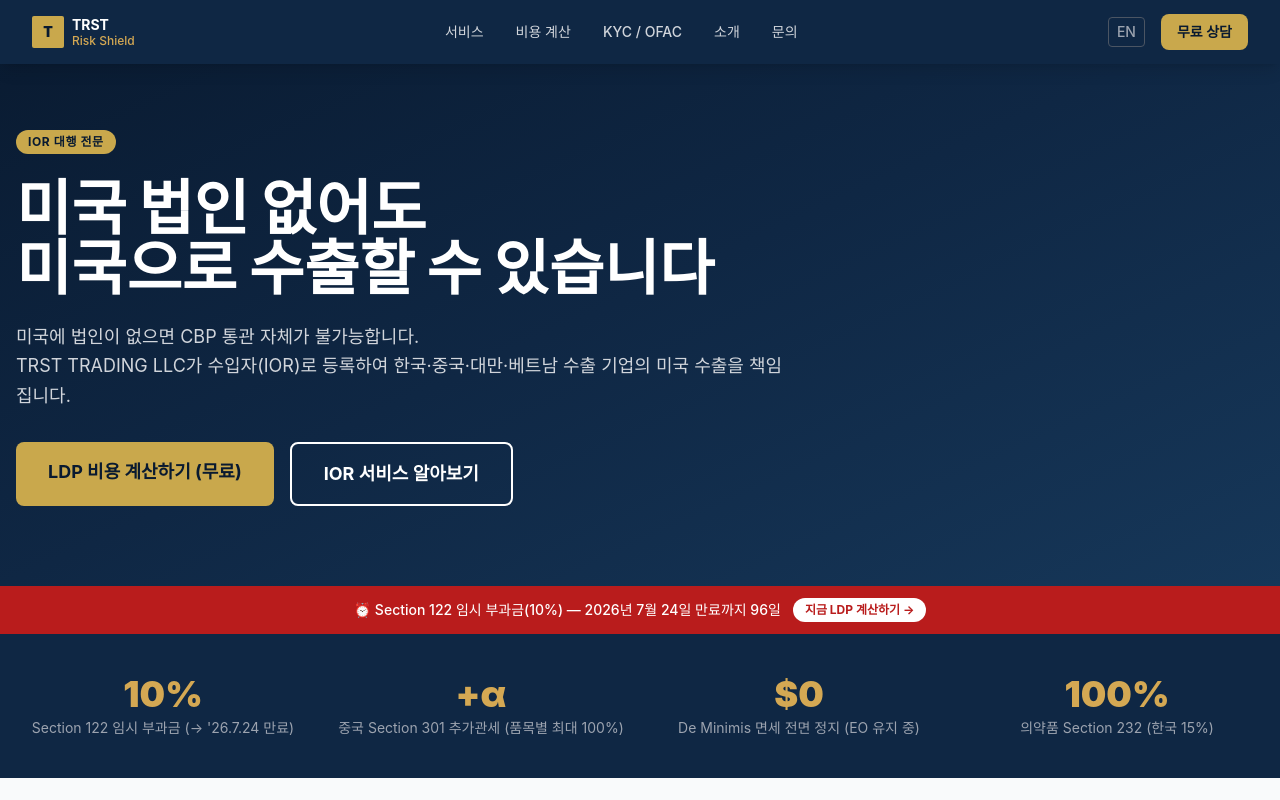
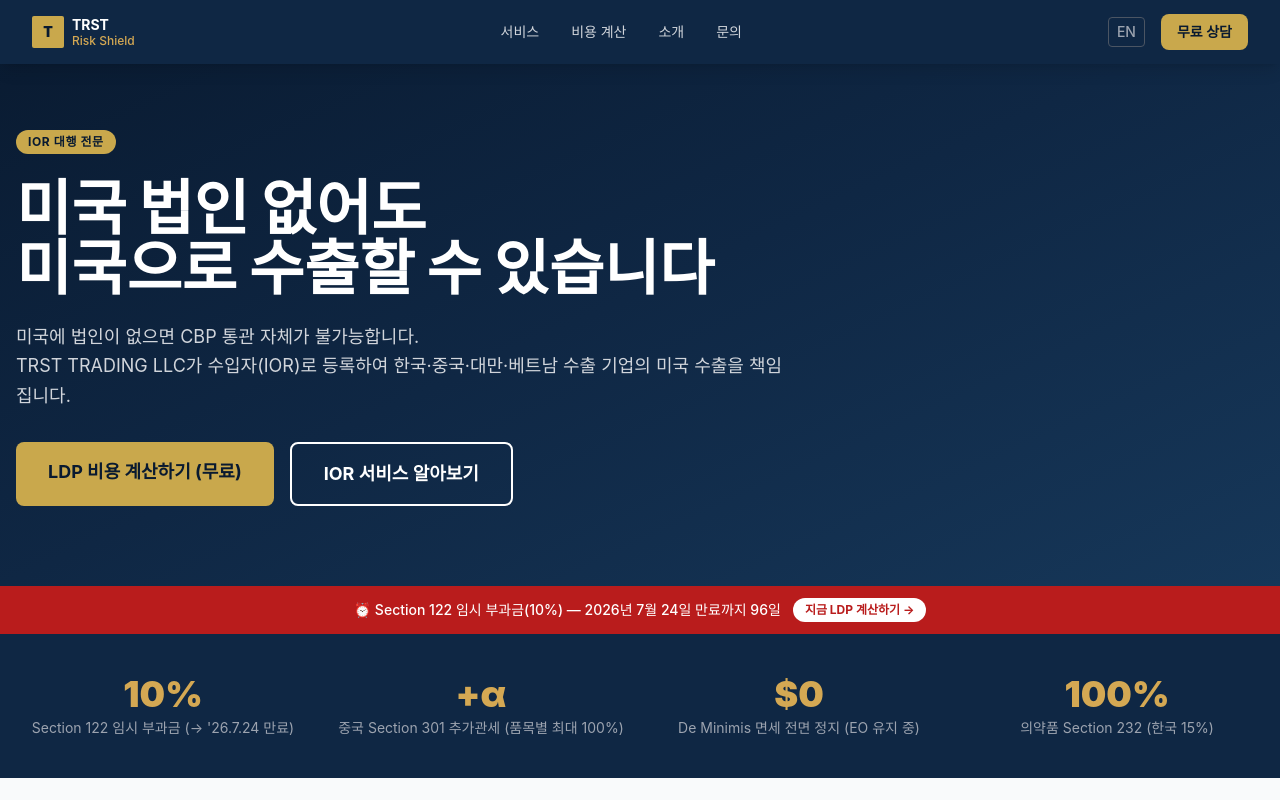
Before and after one commit to jayjlee2013/trst-risk-shield, a Next.js app: page / in a window 1280 px wide. Shown: the top 800 px of the page. Built offline with nearby package versions, Linux system fonts and the light colour scheme.

Commit message:
chore: hide KYC/OFAC from nav and sitemap (re-enable later)

```diff
--- a/src/app/sitemap.ts
+++ b/src/app/sitemap.ts
@@ -9,7 +9,6 @@ export default function sitemap(): MetadataRoute.Sitemap {
     { url: `${baseUrl}/services`, lastModified, changeFrequency: 'weekly', priority: 0.9 },
     { url: `${baseUrl}/about`, lastModified, changeFrequency: 'monthly', priority: 0.7 },
     { url: `${baseUrl}/contact`, lastModified, changeFrequency: 'monthly', priority: 0.8 },
-    { url: `${baseUrl}/kyc`, lastModified, changeFrequency: 'monthly', priority: 0.7 },
-    { url: `${baseUrl}/calculator`, lastModified, changeFrequency: 'monthly', priority: 0.8 },
+{ url: `${baseUrl}/calculator`, lastModified, changeFrequency: 'monthly', priority: 0.8 },
   ]
 }
--- a/src/components/Header.tsx
+++ b/src/components/Header.tsx
@@ -31,9 +31,6 @@ export default function Header() {
             </Link>
             <Link href="/calculator" className="text-gray-300 hover:text-gold-400 text-sm font-medium transition-colors">
               {ko ? '비용 계산' : 'Calculator'}
-            </Link>
-            <Link href="/kyc" className="text-gray-300 hover:text-gold-400 text-sm font-medium transition-colors">
-              KYC / OFAC
             </Link>
             <Link href="/about" className="text-gray-300 hover:text-gold-400 text-sm font-medium transition-colors">
               {t.nav.about}
@@ -78,7 +75,6 @@ export default function Header() {
           <div className="md:hidden pb-4 border-t border-navy-700 mt-2 pt-4 space-y-3">
             <Link href="/services" className="block text-gray-300 hover:text-gold-400 text-sm font-medium" onClick={() => setMenuOpen(false)}>{t.nav.services}</Link>
             <Link href="/calculator" className="block text-gray-300 hover:text-gold-400 text-sm font-medium" onClick={() => setMenuOpen(false)}>{ko ? '비용 계산' : 'Calculator'}</Link>
-            <Link href="/kyc" className="block text-gray-300 hover:text-gold-400 text-sm font-medium" onClick={() => setMenuOpen(false)}>KYC / OFAC</Link>
             <Link href="/about" className="block text-gray-300 hover:text-gold-400 text-sm font-medium" onClick={() => setMenuOpen(false)}>{t.nav.about}</Link>
             <Link href="/contact" className="block text-gray-300 hover:text-gold-400 text-sm font-medium" onClick={() => setMenuOpen(false)}>{t.nav.contact}</Link>
             <div className="flex items-center gap-3 pt-2">
```
